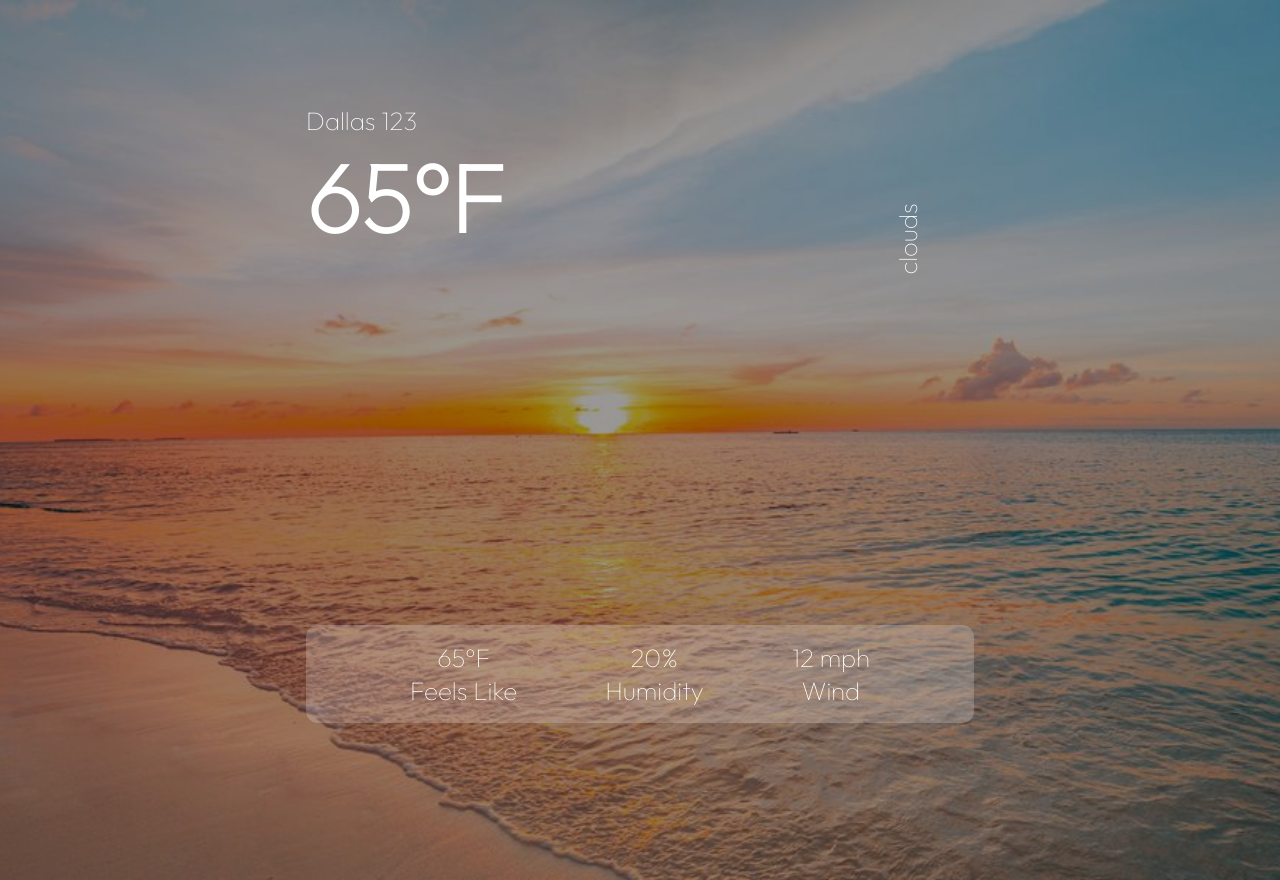
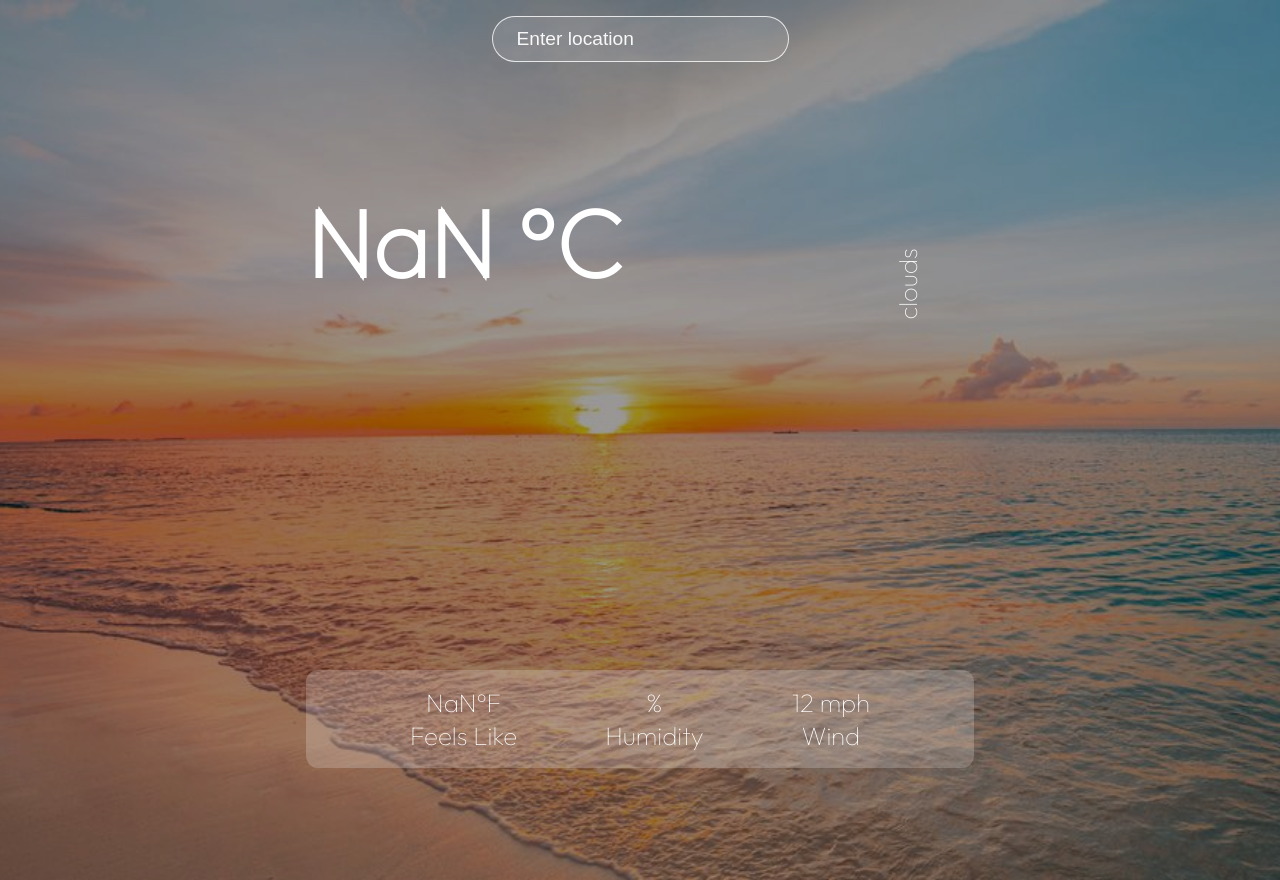
Before and after one commit to SadigDaniel/weatherapp, a React (Create React App) app: page / in a window 1280 px wide. Built offline with nearby package versions, Linux system fonts and the light colour scheme.

Commit message:
Updated api call
updated api call

```diff
--- a/src/App.js
+++ b/src/App.js
@@ -2,30 +2,52 @@ import React, {useState} from 'react'
 import axios from 'axios';
 function App() {
   const [data, setData] = useState({});
-  const [locatio,setLocation] = useState('')
-  //const APIkey = "a4b9cf56236de1f7087a9c7a5e4e29ef"
-  //const url = `https://api.openweathermap.org/data/2.5/weather?q=dallas&appid=a4b9cf56236de1f7087a9c7a5e4e29ef`
+  const [location,setLocation] = useState('')
+  const APIkey = "a4b9cf56236de1f7087a9c7a5e4e29ef"
+  const url = `https://api.openweathermap.org/data/2.5/weather?q=${location}&appid=${APIkey}`
   //`https://api.openweathermap.org/data/2.5/weather?lat=35&lon=139&appid=a4b9cf56236de1f7087a9c7a5e4e29ef`
+
+    const onSearch = (event) => {
+      if(event.key === 'Enter'){
+      axios.get(url).then((response) => {
+        setData(response.data)
+        console.log(response.data)
+      })
+    }
+    }
+
   return (
     <div className="app">
+      <div className='search'>
+        <input
+        value={location}
+        onChange={(event) => setLocation(event.target.value)}
+        onKeyPress={onSearch}
+        placeholder="Enter location"
+        type="text"
+        />
+      </div>
       <div className='container'>
         <div className="top">
           <div className='location'>
-            <p>Dallas 123</p>
+            <p>{data?.name}</p>
           </div>
           <div className="temp">
-            <h1>65°F</h1>
+            {data?.main !== null ?
+            <h1>{Math.round(data?.main?.temp - 273.15) } °C</h1> :
+            <h1>NA </h1>}
           <div className='descreption'>
             <p> clouds</p>
           </div>
           </div>
           <div className='bottom'>
             <div className='feels'>
-              <p className='bold'>65°F</p>
+
+              <p className='bold'>{Math.round(data?.main?.feels_like - 273.15)}°F</p>
               <p>Feels Like </p>
             </div>
             <div className='humidity'>
-              <p className='bold'>20%</p>
+              <p className='bold'>{data?.main?.humidity}%</p>
               <p>Humidity</p>
             </div>
             <div className='winds'>
--- a/src/index.css
+++ b/src/index.css
@@ -43,6 +43,23 @@ h1 {
   z-index: -1;
 }
 
+.app .search {
+  text-align: center;
+  padding: 1rem;
+}
+
+.app input {
+  padding: 0.7rem 1.5rem;
+  font-size: 1.2rem;
+  border-radius: 25px;
+  border: 1px solid rgba(255, 255, 255, 0.8);
+  background: rgba(255, 255, 255, 0.1);
+}
+
+::placeholder {
+  color: #f8f8f8;
+}
+
 .container {
   max-width: 700px;
   height: 700px;
```
